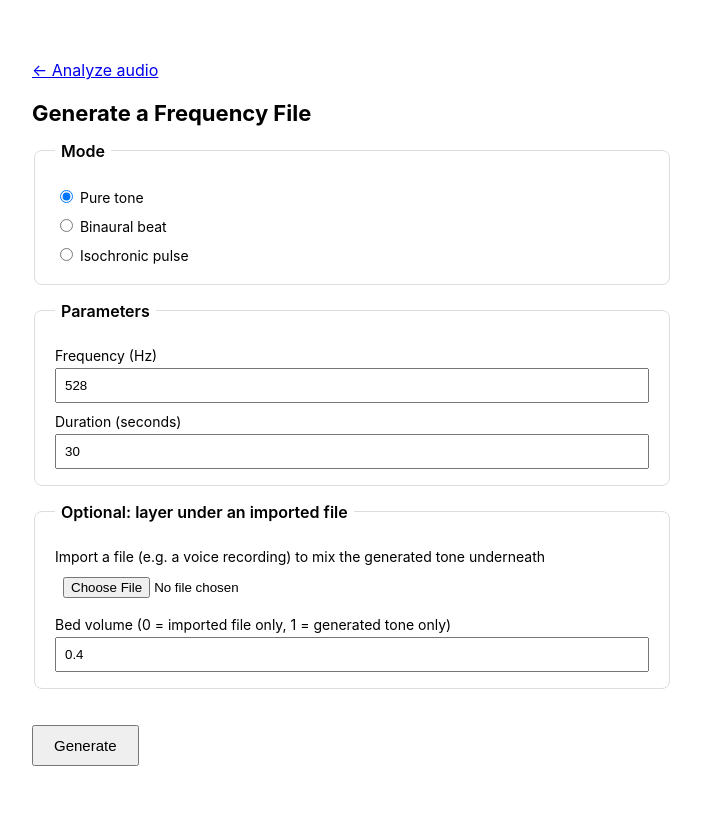
After one commit to 2Nspyr/audio-analysis-dashboard, a Flask app: page /generate in a window 1280 px wide. The commit adds this page. Shown: the whole page, without its empty margins (288-989 px from the left). Run offline with Flask 3, Linux system fonts and the light colour scheme.

Commit message:
Phase 3: frequency generation (pure tone, binaural, isochronic, layering) plus tuning precision fix

```diff
--- a/app.py
+++ b/app.py
@@ -7,13 +7,20 @@ from flask import Flask, request, render_template, redirect, url_for, flash
 from audio_io import load_audio, AudioLoadError
 from report import build_report
 from youtube_dl import is_youtube_url, download_audio, YouTubeDownloadError
+from generation import (
+    generate_pure_tone, generate_binaural, generate_isochronic,
+    layer_with_import, write_wav,
+)
+from analysis.binaural import analyze_binaural
+from analysis.isochronic import analyze_isochronic
 
 BASE_DIR = os.path.dirname(os.path.abspath(__file__))
 UPLOAD_DIR = os.path.join(BASE_DIR, "static", "uploads")
 REPORTS_DIR = os.path.join(BASE_DIR, "static", "reports")
 WORK_DIR = os.path.join(BASE_DIR, "static", "work")
+GENERATED_DIR = os.path.join(BASE_DIR, "static", "generated")
 
-for d in (UPLOAD_DIR, REPORTS_DIR, WORK_DIR):
+for d in (UPLOAD_DIR, REPORTS_DIR, WORK_DIR, GENERATED_DIR):
     os.makedirs(d, exist_ok=True)
 
 ALLOWED_EXT = {"wav", "mp3", "m4a", "aac", "flac", "ogg"}
@@ -99,6 +106,103 @@ def analyze_url():
     return redirect(url_for("show_report", report_id=report_id))
 
 
+@app.route("/generate", methods=["GET"])
+def generate_form():
+    return render_template("generate.html")
+
+
+@app.route("/generate", methods=["POST"])
+def generate():
+    mode = request.form.get("mode")
+    try:
+        duration = float(request.form.get("duration", 30))
+        duration = max(1, min(duration, 3600))
+    except (TypeError, ValueError):
+        flash("Invalid duration.")
+        return redirect(url_for("generate_form"))
+
+    try:
+        if mode == "pure":
+            freq = float(request.form.get("freq", 528))
+            signal, sr = generate_pure_tone(freq, duration)
+            gen_label = f"Pure tone: {freq:.1f} Hz"
+            verify = None
+
+        elif mode == "binaural":
+            carrier = float(request.form.get("carrier", 200))
+            beat = float(request.form.get("beat", 6))
+            signal, sr = generate_binaural(carrier, beat, duration)
+            gen_label = f"Binaural beat: {carrier:.1f} Hz carrier, {beat:.1f} Hz beat"
+            verify = ("binaural", beat)
+
+        elif mode == "isochronic":
+            tone_freq = float(request.form.get("tone_freq", 300))
+            pulse_rate = float(request.form.get("pulse_rate", 6))
+            signal, sr = generate_isochronic(tone_freq, pulse_rate, duration)
+            gen_label = f"Isochronic pulse: {tone_freq:.1f} Hz tone, {pulse_rate:.1f} Hz pulse"
+            verify = ("isochronic", pulse_rate)
+
+        else:
+            flash("Choose a generation mode.")
+            return redirect(url_for("generate_form"))
+    except (TypeError, ValueError):
+        flash("Invalid frequency/duration values.")
+        return redirect(url_for("generate_form"))
+
+    # Optional layering under an imported file (e.g. a voice recording)
+    layer_file = request.files.get("layer_file")
+    if layer_file and layer_file.filename:
+        try:
+            mix_ratio = float(request.form.get("mix_ratio", 0.4))
+            mix_ratio = max(0.0, min(mix_ratio, 1.0))
+            gen_id = uuid.uuid4().hex[:8]
+            layer_upload_path = os.path.join(UPLOAD_DIR, f"{gen_id}_{layer_file.filename}")
+            layer_file.save(layer_upload_path)
+            imported_audio = load_audio(layer_upload_path, WORK_DIR)
+            signal = layer_with_import(signal, sr, imported_audio["data"], imported_audio["sr"], mix_ratio)
+            gen_label += f" (layered under '{layer_file.filename}' at {int(mix_ratio*100)}% bed volume)"
+        except Exception as e:
+            traceback.print_exc()
+            flash(f"Layering failed, generated the bed alone instead: {e}")
+
+    gen_id = uuid.uuid4().hex[:12]
+    out_filename = f"{gen_id}.wav"
+    out_path = os.path.join(GENERATED_DIR, out_filename)
+    write_wav(signal, sr, out_path)
+
+    verification = None
+    if verify:
+        kind, expected_value = verify
+        try:
+            audio = load_audio(out_path, WORK_DIR)
+            if kind == "binaural":
+                result = analyze_binaural(audio["data"], audio["sr"], audio["channels"])
+                verification = {
+                    "kind": "binaural",
+                    "expected": f"{expected_value:.1f} Hz",
+                    "detected": result.get("detected"),
+                    "detected_value": f"{result.get('beat_hz')} Hz ({result.get('band')})" if result.get("detected") else result.get("message"),
+                }
+            elif kind == "isochronic":
+                result = analyze_isochronic(audio["mono"], audio["sr"])
+                verification = {
+                    "kind": "isochronic",
+                    "expected": f"{expected_value:.1f} Hz",
+                    "detected": result.get("detected"),
+                    "detected_value": f"{result.get('rate_hz')} Hz" if result.get("detected") else result.get("message"),
+                }
+        except Exception as e:
+            traceback.print_exc()
+            verification = {"kind": kind, "error": str(e)}
+
+    return render_template(
+        "generate_result.html",
+        label=gen_label,
+        download_url=url_for("static", filename=f"generated/{out_filename}"),
+        verification=verification,
+    )
+
+
 @app.route("/report/<report_id>", methods=["GET"])
 def show_report(report_id):
     report = reports_cache.get(report_id)
--- /dev/null
+++ b/templates/generate.html
@@ -0,0 +1,83 @@
+<!doctype html>
+<html>
+<head>
+  <meta charset="utf-8">
+  <title>Generate Frequency File</title>
+  <style>
+    body { font-family: -apple-system, Arial, sans-serif; max-width: 640px; margin: 60px auto; padding: 0 20px; }
+    h1 { font-size: 22px; }
+    fieldset { border: 1px solid #ddd; border-radius: 8px; padding: 16px 20px; margin-bottom: 16px; }
+    legend { font-weight: 600; padding: 0 6px; }
+    label { display: block; margin: 10px 0 4px; font-size: 14px; }
+    input[type=number], input[type=file] { padding: 8px; width: 100%; box-sizing: border-box; }
+    .mode-block { display: none; }
+    .mode-block.active { display: block; }
+    button { margin-top: 20px; padding: 10px 20px; font-size: 15px; cursor: pointer; }
+    .flash { background: #fee; border: 1px solid #f99; padding: 10px; border-radius: 6px; margin-bottom: 16px; }
+    .nav { margin-bottom: 20px; }
+  </style>
+</head>
+<body>
+  <div class="nav"><a href="/">&larr; Analyze audio</a></div>
+  <h1>Generate a Frequency File</h1>
+
+  {% with messages = get_flashed_messages() %}
+    {% if messages %}
+      {% for m in messages %}<div class="flash">{{ m }}</div>{% endfor %}
+    {% endif %}
+  {% endwith %}
+
+  <form action="/generate" method="post" enctype="multipart/form-data" id="genForm">
+    <fieldset>
+      <legend>Mode</legend>
+      <label><input type="radio" name="mode" value="pure" checked onchange="showMode('pure')"> Pure tone</label>
+      <label><input type="radio" name="mode" value="binaural" onchange="showMode('binaural')"> Binaural beat</label>
+      <label><input type="radio" name="mode" value="isochronic" onchange="showMode('isochronic')"> Isochronic pulse</label>
+    </fieldset>
+
+    <fieldset>
+      <legend>Parameters</legend>
+
+      <div id="mode-pure" class="mode-block active">
+        <label>Frequency (Hz)</label>
+        <input type="number" name="freq" value="528" step="0.1" min="1" max="20000">
+      </div>
+
+      <div id="mode-binaural" class="mode-block">
+        <label>Carrier frequency (Hz)</label>
+        <input type="number" name="carrier" value="200" step="0.1" min="20" max="2000">
+        <label>Beat rate (Hz)</label>
+        <input type="number" name="beat" value="6" step="0.1" min="0.5" max="40">
+        <p style="color:#666; font-size: 13px;">Requires headphones to perceive the beat — each ear needs a separate tone.</p>
+      </div>
+
+      <div id="mode-isochronic" class="mode-block">
+        <label>Tone frequency (Hz)</label>
+        <input type="number" name="tone_freq" value="300" step="0.1" min="20" max="10000">
+        <label>Pulse rate (Hz)</label>
+        <input type="number" name="pulse_rate" value="6" step="0.1" min="0.5" max="40">
+      </div>
+
+      <label>Duration (seconds)</label>
+      <input type="number" name="duration" value="30" step="1" min="1" max="3600">
+    </fieldset>
+
+    <fieldset>
+      <legend>Optional: layer under an imported file</legend>
+      <label>Import a file (e.g. a voice recording) to mix the generated tone underneath</label>
+      <input type="file" name="layer_file" accept=".wav,.mp3,.m4a,.aac,.flac,.ogg">
+      <label>Bed volume (0 = imported file only, 1 = generated tone only)</label>
+      <input type="number" name="mix_ratio" value="0.4" step="0.05" min="0" max="1">
+    </fieldset>
+
+    <button type="submit">Generate</button>
+  </form>
+
+  <script>
+    function showMode(mode) {
+      document.querySelectorAll('.mode-block').forEach(el => el.classList.remove('active'));
+      document.getElementById('mode-' + mode).classList.add('active');
+    }
+  </script>
+</body>
+</html>
--- a/templates/index.html
+++ b/templates/index.html
@@ -43,5 +43,7 @@
     personal analysis sits in a gray area of YouTube's terms of service — fine for private
     verification use like this.
   </p>
+
+  <div style="text-align:center; margin-top: 32px;"><a href="/generate">Generate a frequency file instead &rarr;</a></div>
 </body>
 </html>
```
Also changed, not shown: analysis/pitch.py (+24 -3 lines), generation.py (added, +110 -0 lines), templates/generate_result.html (added, +47 -0 lines), 4 other files.
